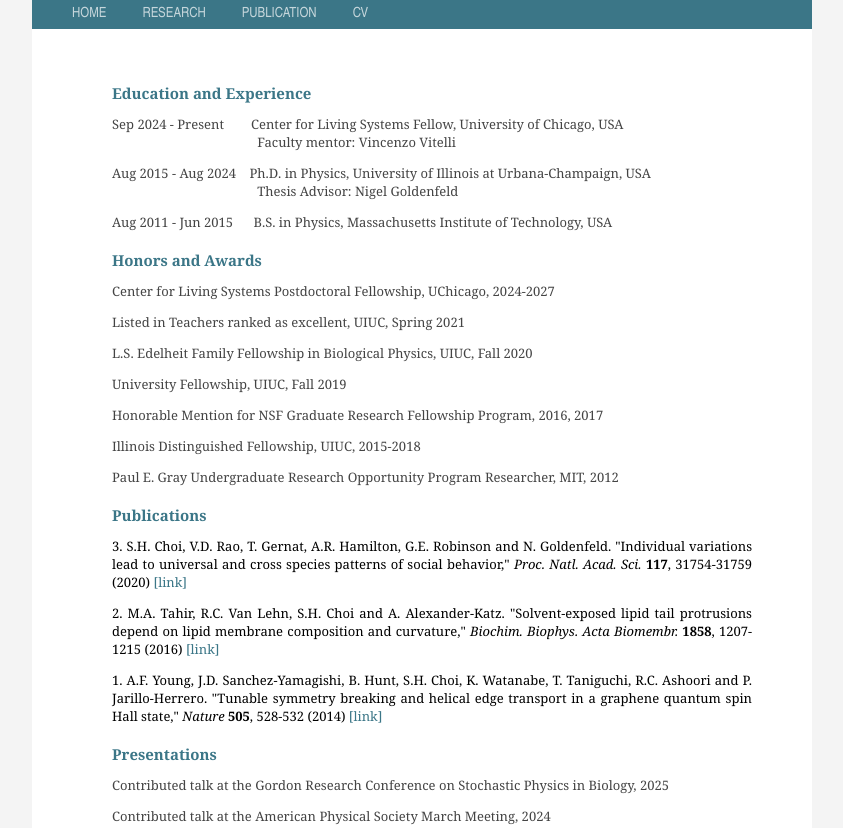
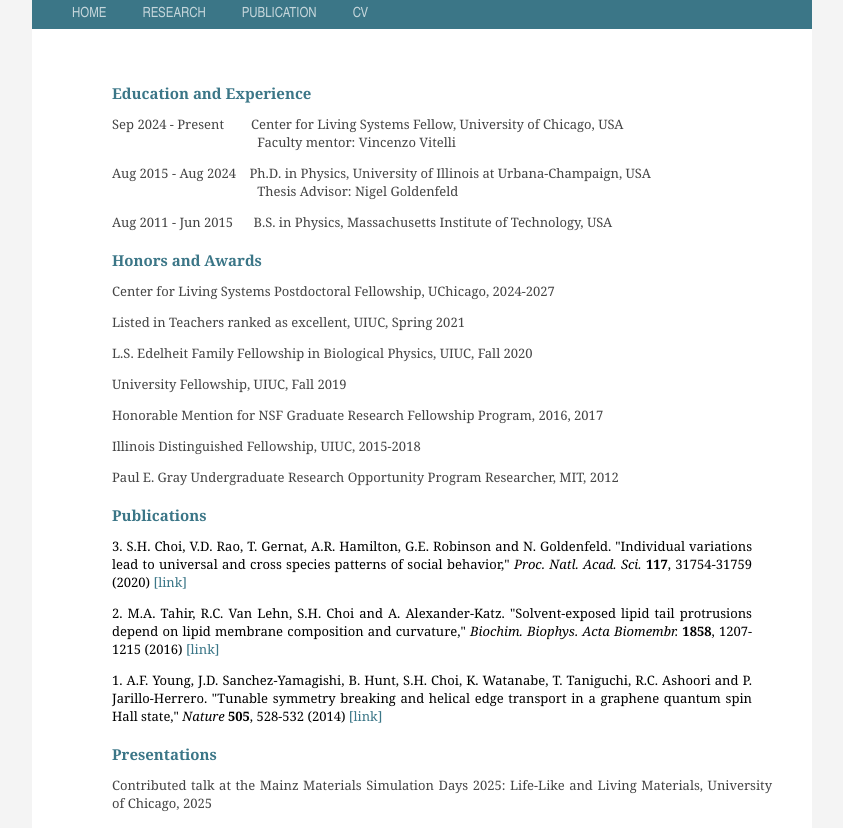
Before and after one commit to schoi8/schoi8.github.io, a plain HTML site: page SHCcv.html in a window 1280 px wide. Shown: the part 104-932 px from the top of the page, without its empty margins (218-1061 px from the left). Drawn offline with Linux system fonts and the light colour scheme.

Commit message:
Add files via upload

```diff
--- a/SHCcv.html
+++ b/SHCcv.html
@@ -63,6 +63,8 @@
         <h2 style=" width: 640px;"><span style="color: black;"><a href="publications/Young_tunable_symmetry_breaking_and_helical_edge_transport_in_graphene_QSH_Nature_2014.pdf"
 
               target="_blank">Presentations</a></span></h2>
+        <p>Contributed talk at the Mainz Materials Simulation Days 2025:
+          Life-Like and Living Materials, University of Chicago, 2025</p>
         <p>Contributed talk at the Gordon Research Conference on Stochastic
           Physics in Biology, 2025</p>
         <p>Contributed talk at the American Physical Society March Meeting, 2024</p>
```
